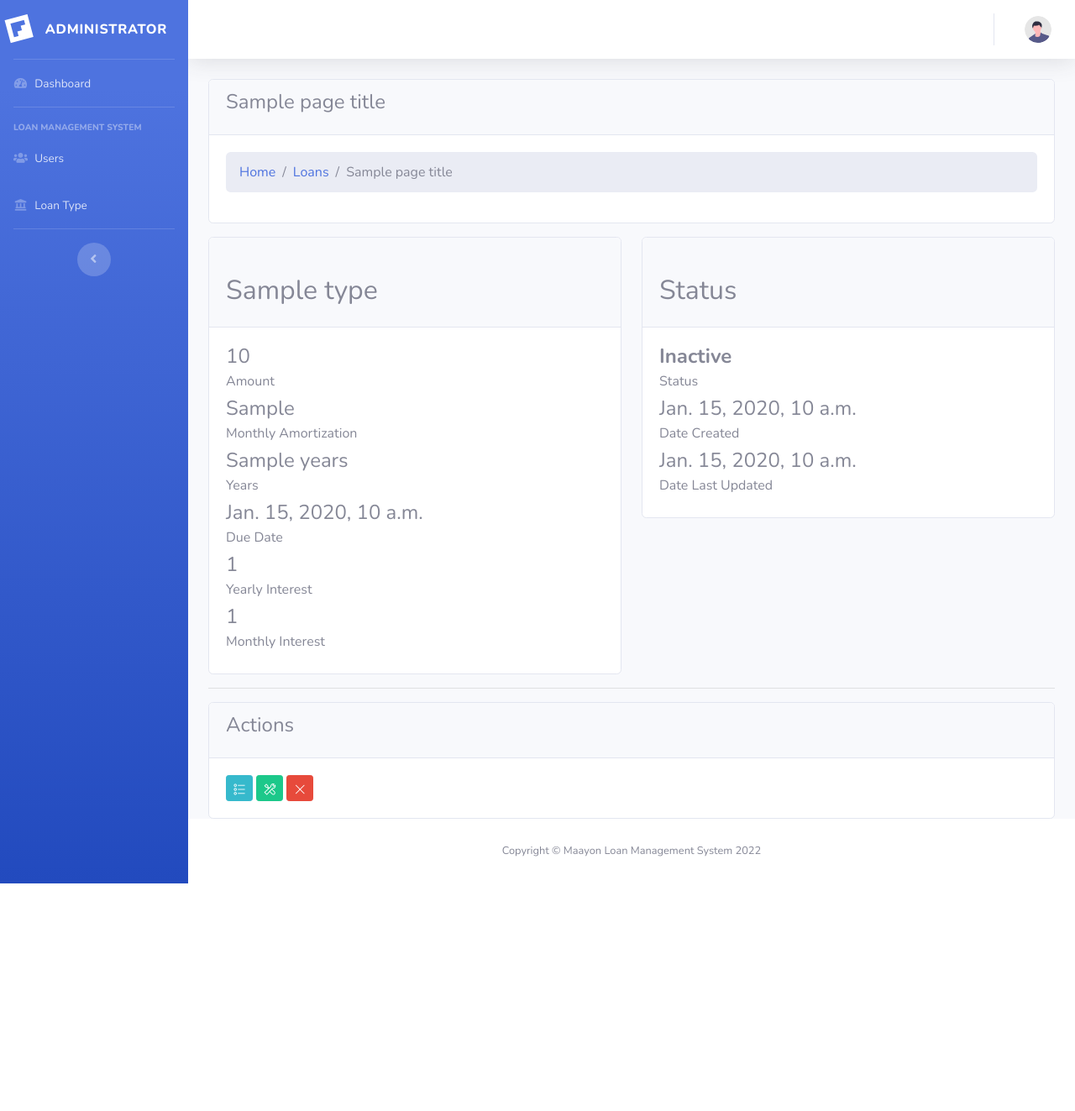
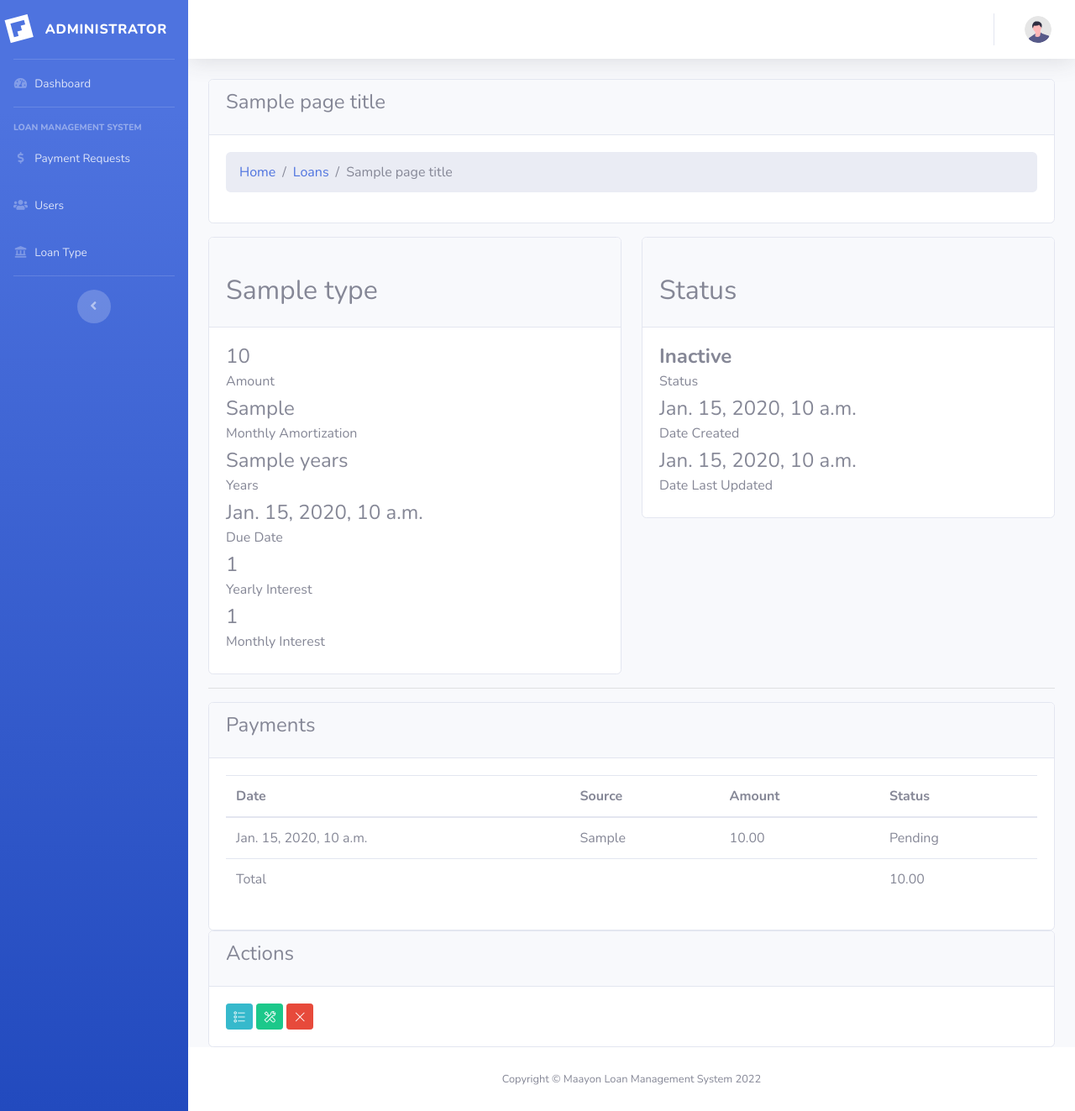
Before and after one commit to isat-u/loan-management, a Django app: template templates/admin_dashboard/loans/detail.html in a window 1280 px wide. Shown: the whole page at 84% size. Before the commit the page ends 1052 px from the top, so only its background shows below. Run offline with Django 3.2, Linux system fonts and the light colour scheme; the template is opened without the code that fills it: most values are stand-ins (such as "Sample title", 1, 10 or a date in 2020); some libraries are stand-ins or nearby versions.

Commit message:
updated layout

```diff
--- a/admin_dashboard/controllers/views/admin_dashboard/accounts/main.py
+++ b/admin_dashboard/controllers/views/admin_dashboard/accounts/main.py
@@ -19,6 +19,7 @@ from accounts.models.account.constants import USER
 from accounts.models.account.models import Account as Master
 from admin_dashboard.controllers.views.admin_dashboard.accounts.forms import AccountForm as MasterForm
 from loans.models import Loan
+from payments.models import PaymentRequest
 
 """
 URLS
--- a/admin_dashboard/controllers/views/admin_dashboard/loans/main.py
+++ b/admin_dashboard/controllers/views/admin_dashboard/loans/main.py
@@ -9,6 +9,7 @@ from decimal import Decimal
 
 from django.contrib import messages
 from django.contrib.auth.mixins import LoginRequiredMixin, UserPassesTestMixin
+from django.db.models import Sum
 from django.http import HttpResponseRedirect
 from django.shortcuts import render, get_object_or_404
 from django.urls import reverse
@@ -226,12 +227,14 @@ class AdminDashboardLoanDetailView(LoginRequiredMixin, IsAdminViewMixin, View):
 
     def get(self, request, *args, **kwargs):
         obj = get_object_or_404(Master, pk=kwargs.get('loan', None))
+        total = obj.payment_requests_loan.filter(status='completed').aggregate(Sum('amount')).get('amount__sum', 0.00)
         context = {
             "page_title": f"Loan: {obj}",
             "menu_section": "admin_dashboard",
             "menu_subsection": "loan",
             "menu_action": "detail",
-            "obj": obj
+            "obj": obj,
+            "total": total,
         }
 
         return render(request, "admin_dashboard/loans/detail.html", context)
--- a/templates/admin_dashboard/common/sidebar.html
+++ b/templates/admin_dashboard/common/sidebar.html
@@ -29,6 +29,13 @@
     </div>
 
     <!-- Nav Item - Users -->
+    <li class="nav-item {% if menu_subsection == 'payment_request' %}active{% endif %}">
+        <a class="nav-link" href="{% url 'admin_dashboard_payment_requests_list' %}">
+            <i class="fas fa-fw fa-dollar-sign"></i>
+            <span>Payment Requests</span></a>
+    </li>
+
+    <!-- Nav Item - Users -->
     <li class="nav-item {% if menu_subsection == 'account' %}active{% endif %}">
         <a class="nav-link" href="{% url 'admin_dashboard_accounts_list' %}">
             <i class="fas fa-fw fa-users"></i>
--- a/templates/admin_dashboard/loans/detail.html
+++ b/templates/admin_dashboard/loans/detail.html
@@ -73,6 +73,44 @@
     <hr>
     <div class="card">
         <div class="card-header">
+            <h4 class="card-title">Payments</h4>
+        </div>
+        <div class="card-body">
+            <div class="table-responsive">
+                <table class="table table-hover">
+                    <thead>
+                    <tr>
+                        <th>Date</th>
+                        <th>Source</th>
+                        <th>Amount</th>
+                        <th>Status</th>
+                    </tr>
+                    </thead>
+                    <tbody>
+                    {% if obj.payment_requests_loan.all %}
+                    {% for payment in obj.payment_requests_loan.all %}
+                        <tr>
+                            <td>{{ payment.created }}</td>
+                            <td>{{ payment.payment_source|title }}</td>
+                            <td>{{ payment.amount|floatformat:2 }}</td>
+                            <td>{{ payment.status|title }}</td>
+                        </tr>
+                    {% endfor %}
+                    {% else %}
+                        <td colspan="4">No record found</td>
+                    {% endif %}
+                    <tr>
+                        <td colspan="3" class="align-right">Total</td>
+                        <td class="bold">{{ total|floatformat:2 }}</td>
+                    </tr>
+                    </tbody>
+                </table>
+            </div>
+        </div>
+    </div>
+
+    <div class="card">
+        <div class="card-header">
             <h4 class="card-title">Actions</h4>
         </div>
         <div class="card-body">
--- a/templates/user_dashboard/loans/detail.html
+++ b/templates/user_dashboard/loans/detail.html
@@ -44,7 +44,6 @@
                     <h6 class="card-subtitle mb-2 text-muted">Yearly Interest</h6>
                     <h4 class="card-title">{{ obj.monthly_percentage }}</h4>
                     <h6 class="card-subtitle mb-2 text-muted">Monthly Interest</h6>
-                    {{ total_payment }}
                 </div>
             </div>
         </div>
@@ -74,7 +73,7 @@
     <hr>
     <div class="card">
         <div class="card-header">
-            <h4 class="card-title">Actions</h4>
+            <h4 class="card-title">Payment Transactions</h4>
         </div>
         <div class="card-body">
             <div class="table-responsive">
```
Also changed, not shown: templates/admin_dashboard/accounts/detail.html (+39 -6 lines), templates/admin_dashboard/accounts/list.html (+6 -6 lines).
